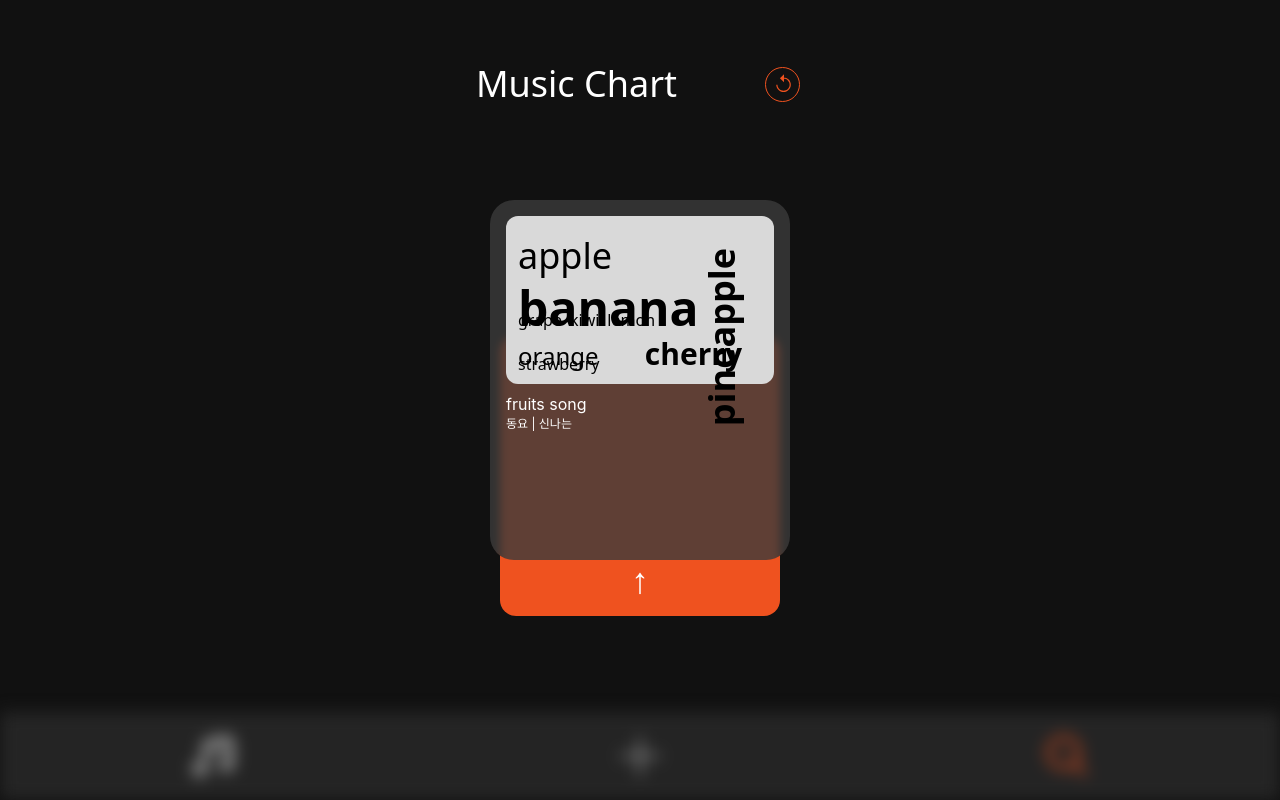
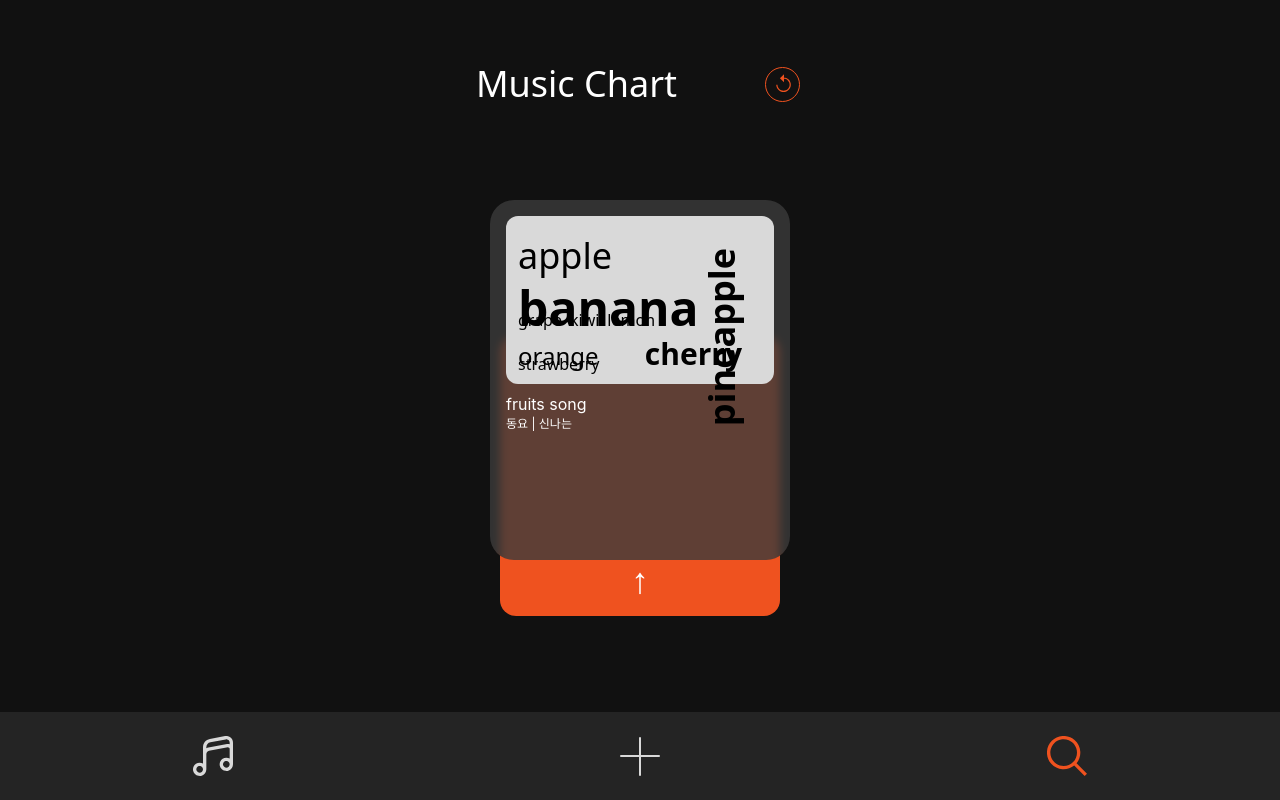
Before and after one commit to likelion-zero/ZERO-FE, a React (Vite) app: page /chart in a window 1280 px wide. Built offline with nearby package versions, Linux system fonts and the light colour scheme; a web font is replaced by a local one.

Commit message:
Fix: Footer의 잘못된 blur처리 Fix

```diff
--- a/src/shared/components/Footer/Footer.jsx
+++ b/src/shared/components/Footer/Footer.jsx
@@ -6,7 +6,9 @@ import { useNavigate } from "react-router-dom";
 const Footer = () => {
   const navigate = useNavigate();
   return(
-    <div className="fixed bottom-0 w-full h-22 flex justify-around bg-[#262626]/95 blur-sm z-999">
+    <div className="fixed bottom-0 w-full h-22 z-999">
+      <div className="absolute inset-0 bg-[#262626]/95 backdrop-blur-sm"/>
+      <div className="relative flex justify-around h-full items-center">
         <button
           onClick={() => navigate('/playlist')}
           className="cursor-pointer"
@@ -25,7 +27,7 @@ const Footer = () => {
         >
           <img src={SearchIcon} alt="" />
         </button>
-
+      </div>
     </div>
   );
 }
```
Lines whose indentation alone changed are shown as unchanged.
